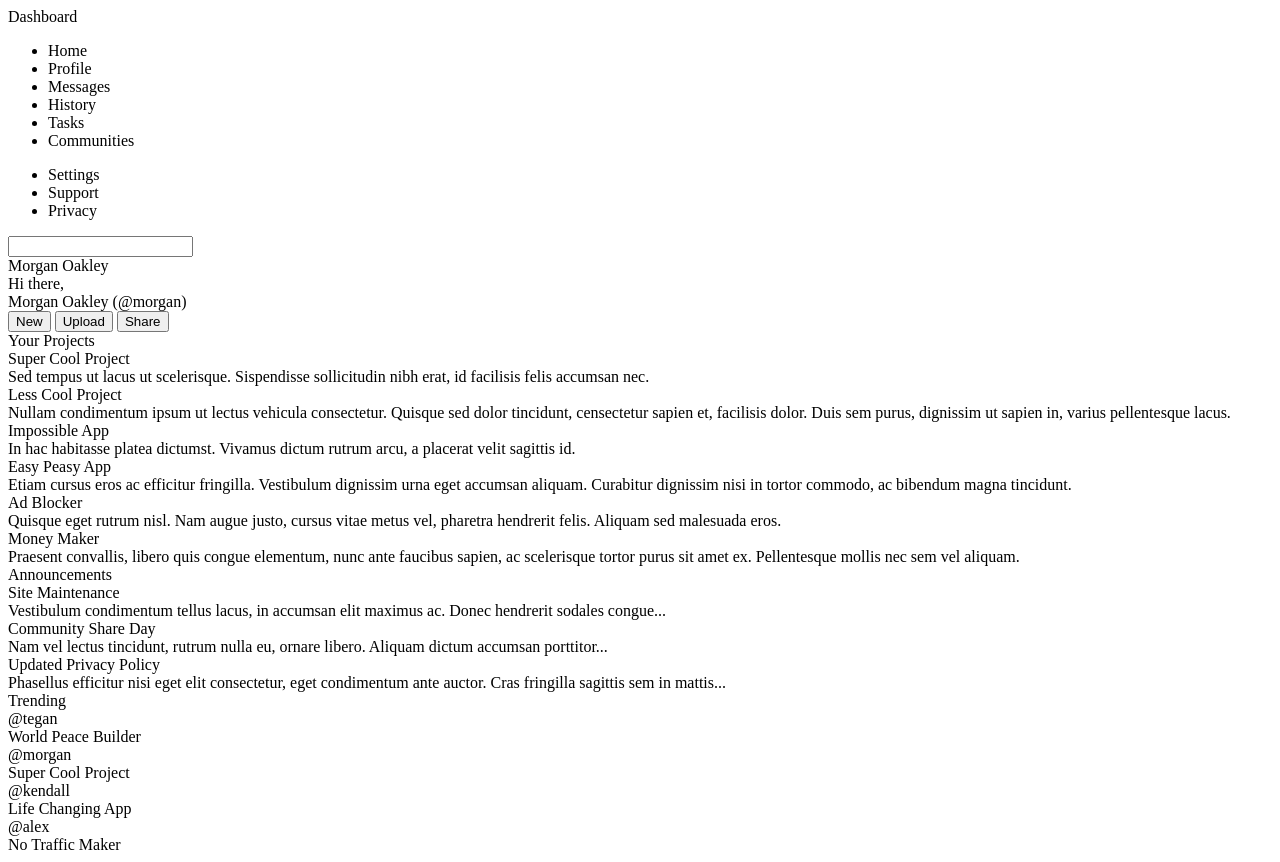
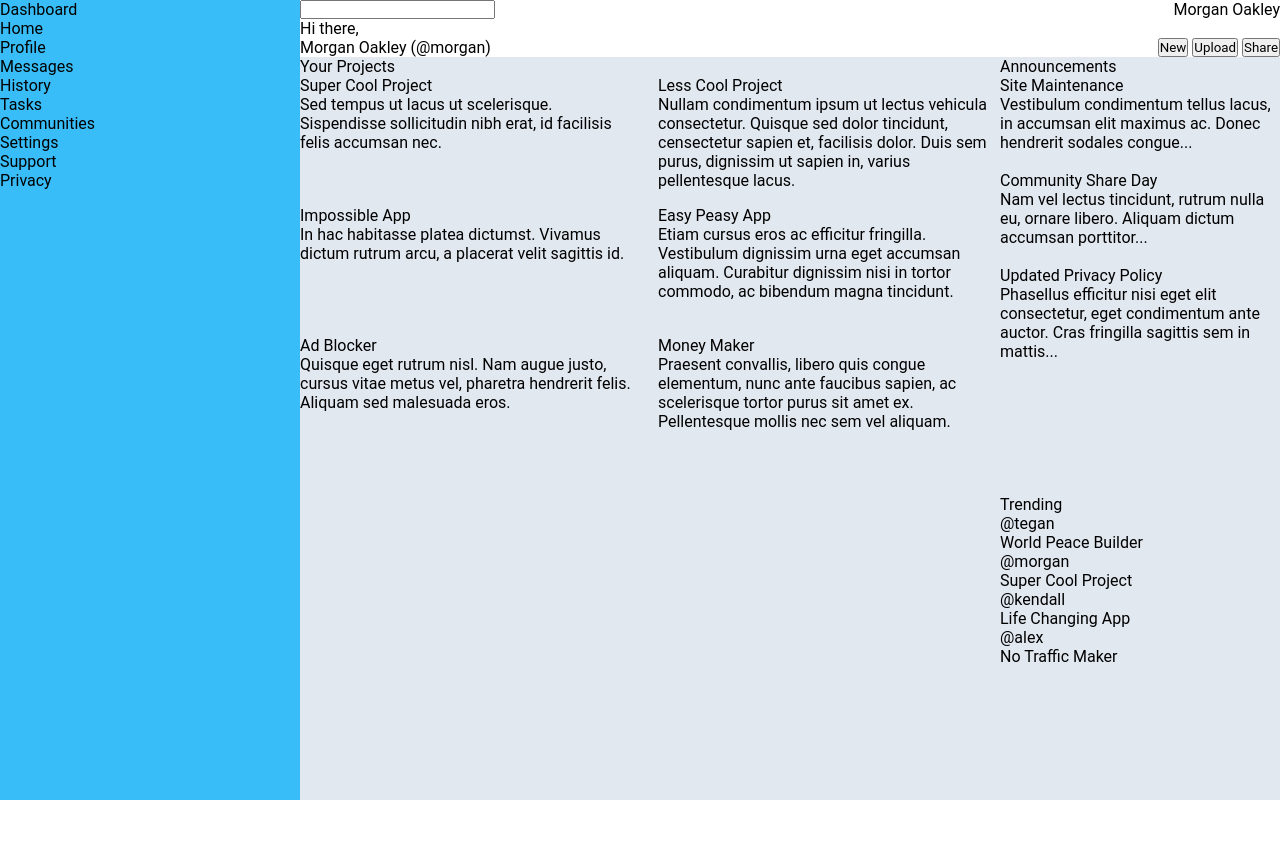
Before and after one commit to ll5zh/odin-dashboard, a plain HTML site: page index.html in a window 1280 px wide. After the commit the page ends 800 px from the top, so only its background shows below. Drawn offline with Linux system fonts and the light colour scheme.

Commit message:
Add basic CSS Grid styling

```diff
--- a/index.html
+++ b/index.html
@@ -4,6 +4,7 @@
     <meta charset="UTF-8">
     <meta name="viewport" content="width=device-width, initial-scale=1.0">
     <title>Odin Dashboard</title>
+    <link rel="stylesheet" href="style.css">
 </head>
 <body>
     <div class="container">
--- a/style.css
+++ b/style.css
@@ -0,0 +1,80 @@
+* {
+    font-family: 'Roboto', sans-serif;
+    margin: 0;
+    padding: 0;
+}
+
+html, body {
+    height: 100%;
+}
+
+.container {
+    display: grid;
+    grid-template-columns: 300px 1fr;
+    grid-template-rows: auto 1fr;
+    height: 100%;
+}
+
+.sidebar {
+    grid-column: 1 / 2;
+    grid-row: 1 / 3;
+    background-color: #38bdf8;
+}
+
+.search-bar {
+    display: grid;
+    grid-template-columns: auto auto;
+    justify-content: space-between;
+}
+
+.welcome {
+    display: grid;
+    grid-template-columns: auto auto;
+    grid-template-rows: auto auto;
+    justify-content: space-between;
+    align-items: end;
+}
+
+.greeting {
+    grid-column: 1 / 2;
+    grid-row: 1 / 2;
+}
+
+.name {
+    grid-column: 1 / 2;
+    grid-row: 2 / 3;
+}
+
+.buttons {
+    grid-column: 2 / 3;
+    grid-row: 1 / 3;
+}
+
+.content {
+    display: grid;
+    grid-template-columns: 2.5fr 1fr;
+    grid-template-rows: auto auto;
+    background-color: #e2e8f0;
+}
+
+.project-container {
+    grid-column: 1 / 2;
+    grid-row: 1 / 3;
+}
+
+.projects {
+    display: grid;
+    grid-template-columns: 1fr 1fr;
+    grid-template-rows: 1fr 1fr 1fr;
+    gap: 1rem;
+}
+
+.announcements {
+    display: grid;
+    grid-template-rows: 1fr 1fr 1fr;
+}
+
+.trends {
+    display: grid;
+    grid-template-rows: 1fr 1fr 1fr 1fr;
+}
```
